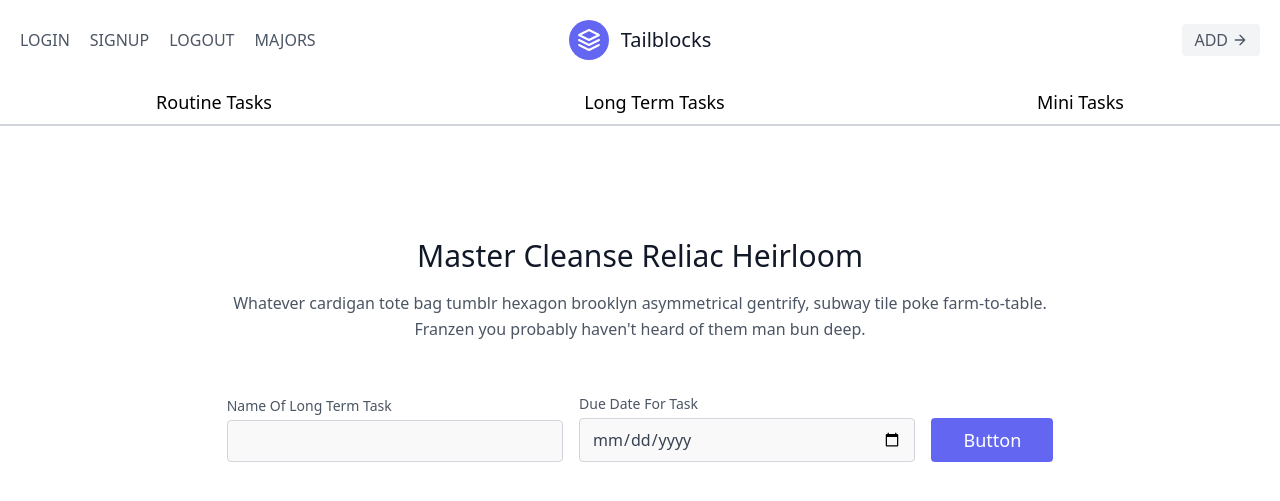
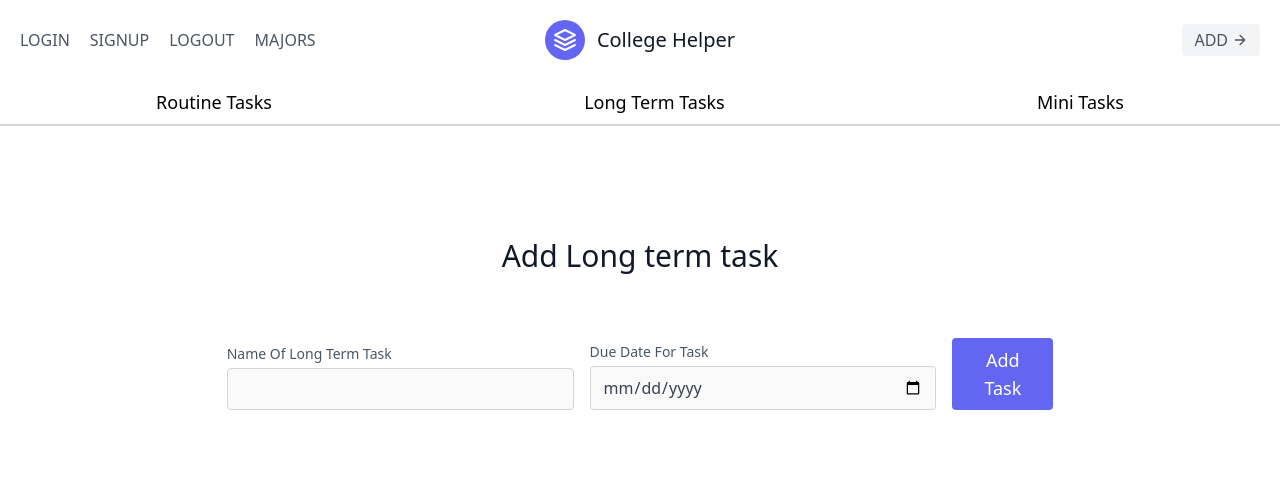
Before and after one commit to glitchy-impostor/10piHacksPrj, a Flask app: page /add/longTermTask in a window 1280 px wide. Shown: the top 501 px of the page. Run offline with Flask 2, Linux system fonts and the light colour scheme; the visitor is signed in with stand-in values (Sample User, id 1).

Commit message:
Add files via upload

```diff
--- a/10piHacksPrj/templates/a.html
+++ b/10piHacksPrj/templates/a.html
@@ -5,7 +5,6 @@
   <div class="container px-5 py-24 mx-auto">
     <div class="flex flex-col text-center w-full mb-12">
       <h1 class="sm:text-3xl text-2xl font-medium title-font mb-4 text-gray-900">ADD TASK</h1>
-      <p class="lg:w-2/3 mx-auto leading-relaxed text-base">Whatever cardigan tote bag tumblr hexagon brooklyn asymmetrical gentrify, subway tile poke farm-to-table. Franzen you probably haven't heard of them man bun deep.</p>
     </div>
     <div class="flex lg:w-2/3 w-full sm:flex-row flex-col mx-auto px-8 sm:space-x-4 sm:space-y-0 space-y-4 sm:px-0 items-end">
       <div class="relative flex-grow w-full">
@@ -53,7 +52,7 @@
       </div>
     </div>
     <div class="p-2 w-full">
-      <button onclick="send_data()" class="flex mx-auto text-white bg-indigo-500 border-0 py-2 px-8 focus:outline-none hover:bg-indigo-600 rounded text-lg">Button</button>
+      <button onclick="send_data()" class="flex mx-auto text-white bg-indigo-500 border-0 py-2 px-8 focus:outline-none hover:bg-indigo-600 rounded text-lg">Add Task</button>
     </div>
   </div>
 </section>
--- a/10piHacksPrj/templates/add_longTermTask.html
+++ b/10piHacksPrj/templates/add_longTermTask.html
@@ -5,8 +5,7 @@
   <section class="text-gray-600 body-font">
     <div class="container px-5 py-24 mx-auto">
       <div class="flex flex-col text-center w-full mb-12">
-        <h1 class="sm:text-3xl text-2xl font-medium title-font mb-4 text-gray-900">Master Cleanse Reliac Heirloom</h1>
-        <p class="lg:w-2/3 mx-auto leading-relaxed text-base">Whatever cardigan tote bag tumblr hexagon brooklyn asymmetrical gentrify, subway tile poke farm-to-table. Franzen you probably haven't heard of them man bun deep.</p>
+        <h1 class="sm:text-3xl text-2xl font-medium title-font mb-4 text-gray-900">Add Long term task</h1>
       </div>
       <div class="flex lg:w-2/3 w-full sm:flex-row flex-col mx-auto px-8 sm:space-x-4 sm:space-y-0 space-y-4 sm:px-0 items-end">
         <div class="relative flex-grow w-full">
@@ -17,7 +16,7 @@
           <label id="label-date" for="date" class="leading-7 text-sm text-gray-600">Due Date For Task</label>
           <input type="date" id="date" name="date" class="w-full bg-gray-100 bg-opacity-50 rounded border border-gray-300 focus:border-indigo-500 focus:bg-transparent focus:ring-2 focus:ring-indigo-200 text-base outline-none text-gray-700 py-1 px-3 leading-8 transition-colors duration-200 ease-in-out">
         </div>
-        <button onclick="submit_data()" class="text-white bg-indigo-500 border-0 py-2 px-8 focus:outline-none hover:bg-indigo-600 rounded text-lg">Button</button>
+        <button onclick="submit_data()" class="text-white bg-indigo-500 border-0 py-2 px-8 focus:outline-none hover:bg-indigo-600 rounded text-lg">Add Task</button>
       </div>
     </div>
   </section>
--- a/10piHacksPrj/templates/add_minitask.html
+++ b/10piHacksPrj/templates/add_minitask.html
@@ -28,7 +28,7 @@
         </div>
       </div>
       <div class="p-2 w-full">
-        <button onclick="send_data();" class="flex mx-auto text-white bg-indigo-500 border-0 py-2 px-8 focus:outline-none hover:bg-indigo-600 rounded text-lg">Button</button>
+        <button onclick="send_data();" class="flex mx-auto text-white bg-indigo-500 border-0 py-2 px-8 focus:outline-none hover:bg-indigo-600 rounded text-lg">Add Task</button>
       </div>
     </div>
   </div>
--- a/10piHacksPrj/templates/b.html
+++ b/10piHacksPrj/templates/b.html
@@ -20,7 +20,7 @@
         <svg xmlns="http://www.w3.org/2000/svg" fill="none" stroke="currentColor" stroke-linecap="round" stroke-linejoin="round" stroke-width="2" class="w-10 h-10 text-white p-2 bg-indigo-500 rounded-full" viewBox="0 0 24 24">
           <path d="M12 2L2 7l10 5 10-5-10-5zM2 17l10 5 10-5M2 12l10 5 10-5"></path>
         </svg>
-        <span class="ml-3 text-xl">Tailblocks</span>
+        <span class="ml-3 text-xl">College Helper</span>
       </a>
       <div class="lg:w-2/5 inline-flex lg:justify-end ml-5 lg:ml-0">
         <button onclick="btn_click();" class="inline-flex items-center bg-gray-100 border-0 py-1 px-3 focus:outline-none hover:bg-gray-200 rounded text-base mt-4 md:mt-0">ADD
--- a/10piHacksPrj/templates/login.html
+++ b/10piHacksPrj/templates/login.html
@@ -6,7 +6,6 @@
     <div class="container px-5 py-24 mx-auto">
       <div class="flex flex-col text-center w-full mb-12">
         <h1 class="sm:text-3xl text-2xl font-medium title-font mb-4 text-gray-900">Login</h1>
-        <p class="lg:w-2/3 mx-auto leading-relaxed text-base">Whatever cardigan tote bag tumblr hexagon brooklyn asymmetrical gentrify, subway tile poke farm-to-table. Franzen you probably haven't heard of them man bun deep.</p>
       </div>
       <div class="flex lg:w-2/3 w-full sm:flex-row flex-col mx-auto px-8 sm:space-x-4 sm:space-y-0 space-y-4 sm:px-0 items-end">
         <div class="relative flex-grow w-full">
@@ -17,7 +16,7 @@
           <label id="label-for-password" for="password" class="leading-7 text-sm text-gray-600">Password</label>
           <input type="password" id="password" name="password" class="w-full bg-gray-100 bg-opacity-50 rounded border border-gray-300 focus:border-indigo-500 focus:bg-transparent focus:ring-2 focus:ring-indigo-200 text-base outline-none text-gray-700 py-1 px-3 leading-8 transition-colors duration-200 ease-in-out">
         </div>
-        <button onclick="login()" class="text-white bg-indigo-500 border-0 py-2 px-8 focus:outline-none hover:bg-indigo-600 rounded text-lg">Button</button>
+        <button onclick="login()" class="text-white bg-indigo-500 border-0 py-2 px-8 focus:outline-none hover:bg-indigo-600 rounded text-lg">Login</button>
       </div>
     </div>
   </section>
--- a/10piHacksPrj/templates/signup.html
+++ b/10piHacksPrj/templates/signup.html
@@ -6,7 +6,6 @@
     <div class="container px-5 py-24 mx-auto">
       <div class="flex flex-col text-center w-full mb-12">
         <h1 class="sm:text-3xl text-2xl font-medium title-font mb-4 text-gray-900">Signup</h1>
-        <p class="lg:w-2/3 mx-auto leading-relaxed text-base">Whatever cardigan tote bag tumblr hexagon brooklyn asymmetrical gentrify, subway tile poke farm-to-table. Franzen you probably haven't heard of them man bun deep.</p>
       </div>
       <div class="flex lg:w-2/3 w-full sm:flex-row flex-col mx-auto px-8 sm:space-x-4 sm:space-y-0 space-y-4 sm:px-0 items-end">
         <div class="relative flex-grow w-full">
@@ -17,7 +16,7 @@
           <label id="label-for-password" for="password" class="leading-7 text-sm text-gray-600">Password</label>
           <input type="password" id="password" name="password" class="w-full bg-gray-100 bg-opacity-50 rounded border border-gray-300 focus:border-indigo-500 focus:bg-transparent focus:ring-2 focus:ring-indigo-200 text-base outline-none text-gray-700 py-1 px-3 leading-8 transition-colors duration-200 ease-in-out">
         </div>
-        <button onclick="signup()" class="text-white bg-indigo-500 border-0 py-2 px-8 focus:outline-none hover:bg-indigo-600 rounded text-lg">Button</button>
+        <button onclick="signup()" class="text-white bg-indigo-500 border-0 py-2 px-8 focus:outline-none hover:bg-indigo-600 rounded text-lg">Signup</button>
       </div>
     </div>
   </section>
```
